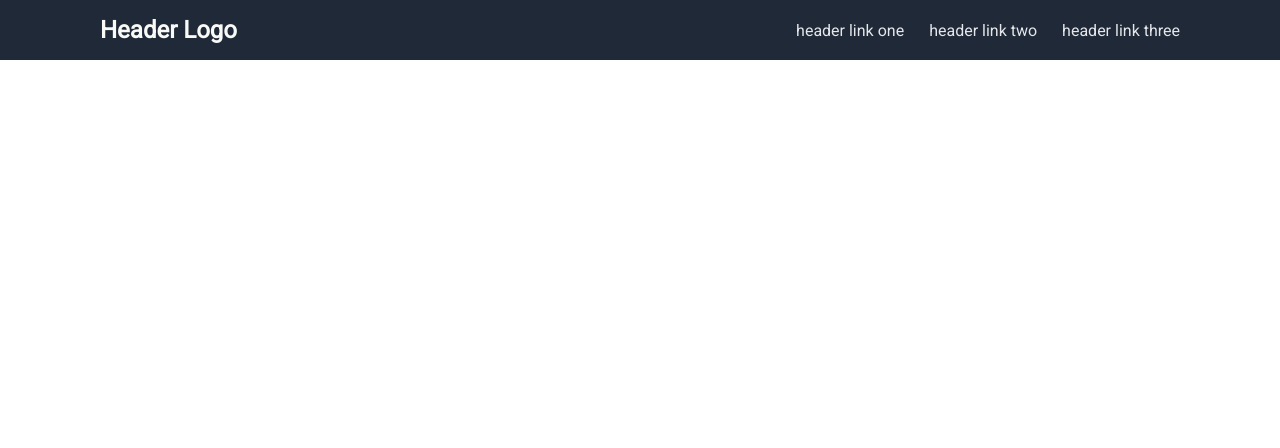
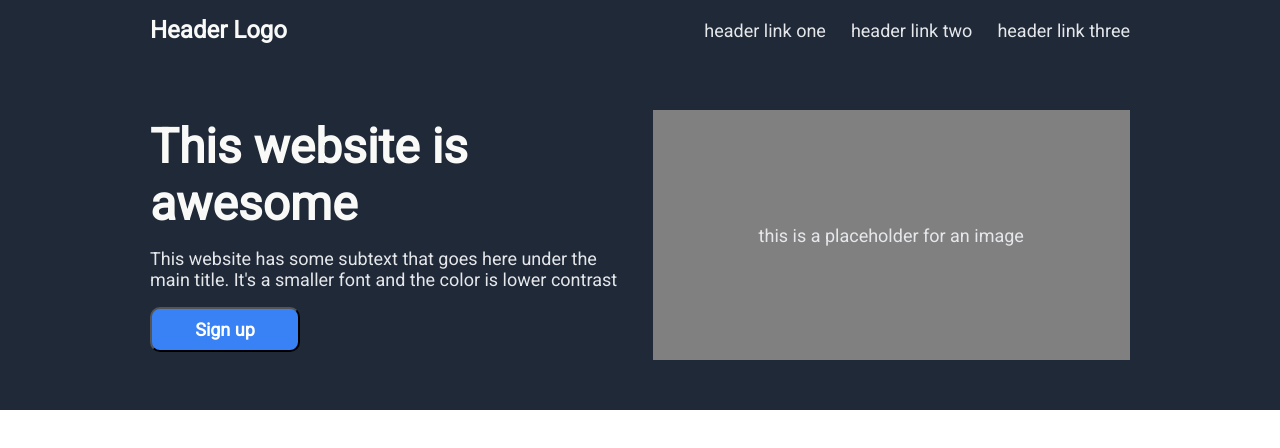
Before and after one commit to ruben-vl/odin-landing-page, a plain HTML site: page index.html in a window 1280 px wide. Drawn offline with Linux system fonts and the light colour scheme.

Commit message:
Style hero

```diff
--- a/index.html
+++ b/index.html
@@ -13,5 +13,15 @@
             <a href="" class="header-link">header link two</a>
             <a href="" class="header-link">header link three</a>
         </div>
+        <div id="hero">
+            <div id="hero-text">
+                <p id="main">This website is awesome</p>
+                <p id="secondary">This website has some subtext that goes here under the main title. It's a smaller font and the color is lower contrast</p>
+                <button>Sign up</button>
+            </div>
+            <div id="hero-image">
+                this is a placeholder for an image
+            </div>
+        </div>
     </body>
 </html>
--- a/style.css
+++ b/style.css
@@ -1,5 +1,7 @@
 * {
     font-family: 'Roboto', sans-serif;
+
+    margin: 0px;
 }
 
 body {
@@ -11,11 +13,21 @@ a {
     color: #E5E7EB;
 }
 
+button {
+    color: white;
+    background-color: #3882F6;
+    font-size: 18px;
+    font-weight: bold;
+    width: 150px;
+    padding: 10px;
+    border-radius: 10px;
+}
+
 #header {
     height: 50px;
     background-color: #1F2937;
     margin: 0px;
-    padding: 5px 100px;
+    padding: 5px 150px;
     display: flex;
     justify-content: flex-end;
     align-items: center;
@@ -24,12 +36,49 @@ a {
 
 #header-logo {
     font-size: 24px;
-    font-weight: bold;
+    font-weight: bolder;
     color: #F9FAF8;
     margin-right: auto;
 }
 
-.header_link {
+.header-link {
+    font-size: 18px;
+}
+
+#hero {
+    height: 250px;
+    background-color: #1F2937;
+    margin: 0px;
+    padding: 50px 150px;
+    display: flex;
+    gap: 25px;
+}
+
+#hero-text {
+    color: white;
+    flex: 1 1 0;
+    display: flex;
+    flex-direction: column;
+    justify-content: space-around;
+}
+
+#main {
+    font-size: 48px;
+    color: #F9FAF8;
+    font-weight: 900;
+}
+
+#secondary {
     font-size: 18px;
     color: #E5E7EB;
 }
+
+#hero-image {
+    background-color: gray;
+    display: flex;
+    justify-content: center;
+    align-items: center;
+    font-size: 18px;
+    flex: 1 1 0;
+    color: #E5E7EB;
+}
```
